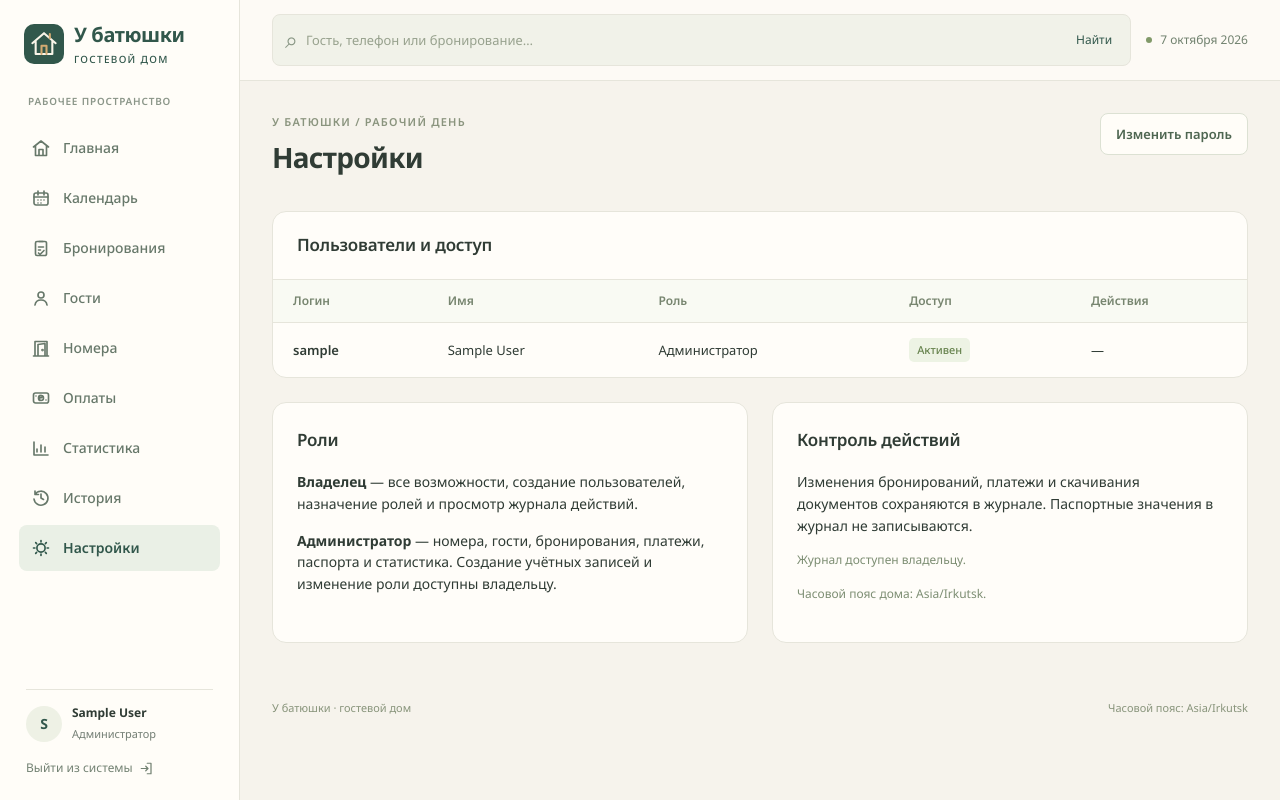
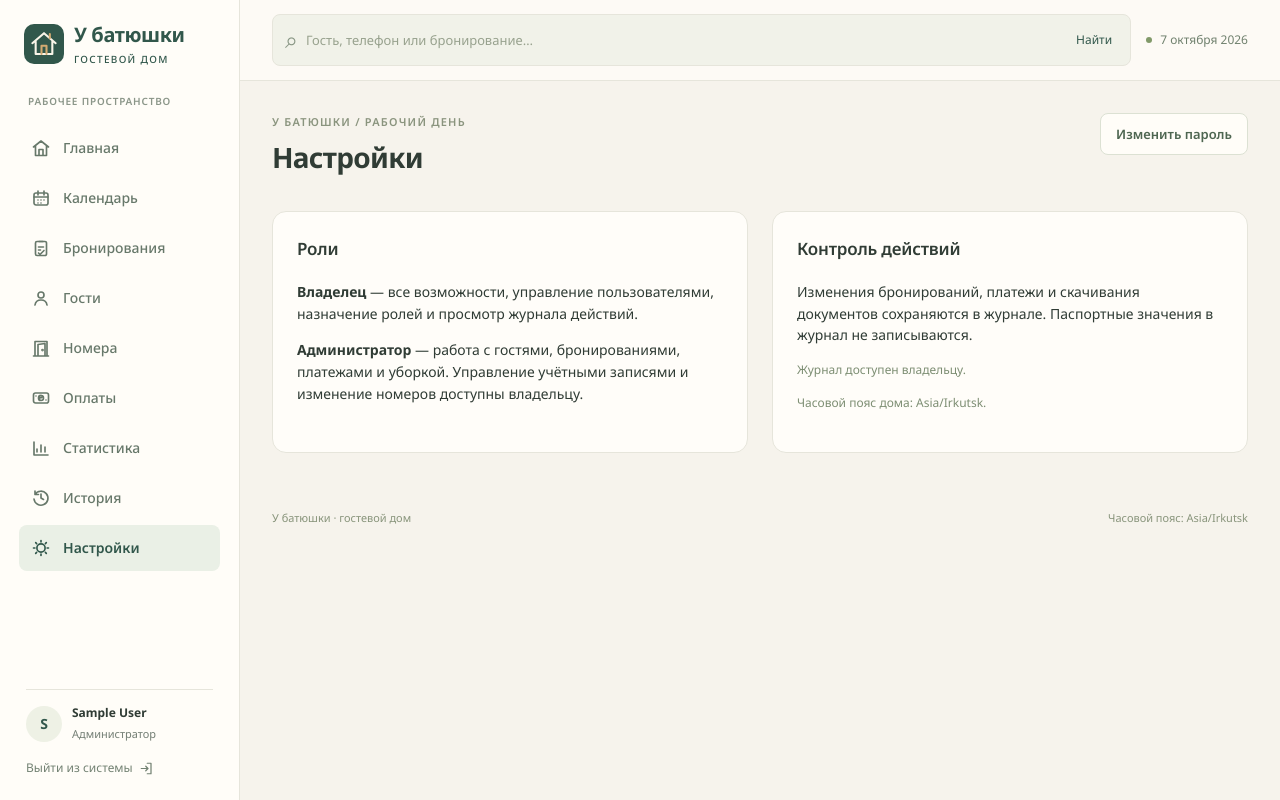
Before and after one commit to IvanCot/site_baikal, a Django app: page /settings/ in a window 1280 px wide. Run offline with Django 5.2, Linux system fonts and the light colour scheme; the visitor is signed in with stand-in values (Sample User, id 1); data comes from the database, SQL or seed files in the repository; parts of the project's set-up code (start-up, migrations or seed data) failed here and were passed over.

Commit message:
Restrict admin management and add guest deletion

```diff
--- a/hotel/urls.py
+++ b/hotel/urls.py
@@ -35,6 +35,7 @@ urlpatterns = [
     path('settings/', views.settings_page, name='settings'),
     path('settings/users/new/', views.user_edit, name='user_create'),
     path('settings/users/<int:pk>/', views.user_edit, name='user_edit'),
+    path('settings/users/<int:pk>/password/', views.user_password_reset, name='user_password_reset'),
     path('settings/password/', auth_views.PasswordChangeView.as_view(template_name='form.html', success_url='/settings/', extra_context={'title': 'Изменить пароль'}), name='password_change'),
     path('audit/', views.audit_list, name='audit'),
 ]
--- a/hotel/views.py
+++ b/hotel/views.py
@@ -4,6 +4,7 @@ from pathlib import Path
 
 from django.contrib import messages
 from django.contrib.auth.decorators import login_required
+from django.contrib.auth.forms import SetPasswordForm
 from django.core.exceptions import PermissionDenied, ValidationError
 from django.core.paginator import Paginator
 from django.db import IntegrityError, transaction
@@ -242,7 +243,7 @@ def rooms(request):
     return render(request, 'rooms.html', {'title': 'Номера', 'room_rows': [{'room': r, 'state': r.state} for r in Room.objects.all()]})
 
 
-@manager_required
+@owner_required
 def room_edit(request, pk=None):
     obj = get_object_or_404(Room, pk=pk) if pk else None
     form = RoomForm(request.POST or None, instance=obj)
@@ -275,7 +276,7 @@ def room_clean(request, pk):
     return redirect('rooms')
 
 
-@manager_required
+@owner_required
 def room_delete(request, pk):
     room = get_object_or_404(Room, pk=pk)
     if request.method == 'POST':
@@ -444,24 +445,17 @@ def document_download(request, pk):
 
 @manager_required
 def settings_page(request):
-    return render(request, 'settings.html', {'title': 'Настройки', 'users': User.objects.all().order_by('username')})
+    users = User.objects.all().order_by('username') if request.user.is_owner else User.objects.none()
+    return render(request, 'settings.html', {'title': 'Настройки', 'users': users})
 
 
-@manager_required
+@owner_required
 def user_edit(request, pk=None):
     obj = get_object_or_404(User, pk=pk) if pk else None
-    if not request.user.is_owner and (not pk or obj.role == User.Role.OWNER or obj.is_superuser):
-        raise PermissionDenied
     form = (EditUserForm if pk else CreateUserForm)(request.POST or None, instance=obj)
-    if not request.user.is_owner:
-        del form.fields['role']
     if request.method == 'POST' and form.is_valid():
         with transaction.atomic():
             managers = list(User.objects.select_for_update().filter(role='owner', is_active=True).order_by('pk'))
-            if pk:
-                current = User.objects.select_for_update().get(pk=pk)
-                if not request.user.is_owner and (current.role == User.Role.OWNER or current.is_superuser):
-                    raise PermissionDenied
             edited = form.save(commit=False)
             if pk and obj.pk == request.user.pk and (not edited.is_active or (request.user.is_owner and edited.role != 'owner')):
                 form.add_error(None, 'Нельзя отключить собственный доступ или понизить свою роль владельца.')
@@ -477,6 +471,18 @@ def user_edit(request, pk=None):
                 messages.success(request, 'Пользователь сохранён.')
                 return redirect('settings')
     return render(request, 'form.html', {'title': 'Редактировать пользователя' if pk else 'Новый пользователь', 'form': form})
+
+
+@owner_required
+def user_password_reset(request, pk):
+    user = get_object_or_404(User, pk=pk, role=User.Role.ADMIN, is_superuser=False)
+    form = SetPasswordForm(user, request.POST or None)
+    if request.method == 'POST' and form.is_valid():
+        form.save()
+        audit(request.user, 'Смена пароля пользователя', user, f'Владелец сменил пароль пользователя {user.username}.')
+        messages.success(request, f'Пароль пользователя {user.username} изменён.')
+        return redirect('settings')
+    return render(request, 'form.html', {'title': f'Новый пароль: {user.username}', 'form': form})
 
 
 @owner_required
--- a/templates/guests.html
+++ b/templates/guests.html
@@ -1 +1 @@
-{% extends 'base.html' %}{% block actions %}<a class="btn primary" href="{% url 'guest_create' %}">＋ Добавить гостя</a>{% endblock %}{% block content %}<section class="panel"><form class="filters" method="get"><label>Поиск по ФИО или телефону<input type="search" name="q" value="{{ q }}" placeholder="Имя или телефон"></label><button class="btn" type="submit">Найти</button></form><div class="table-wrap"><table><thead><tr><th>ФИО</th><th>Телефон</th><th>Электронная почта</th><th>Комментарий</th><th></th></tr></thead><tbody>{% for g in guests %}<tr><td><a class="strong" href="{% url 'guest_detail' g.pk %}">{{ g.full_name }}</a></td><td>{{ g.phone }}</td><td>{{ g.email|default:'—' }}</td><td>{{ g.comment|truncatechars:80|default:'—' }}</td><td><a class="text-link" href="{% url 'guest_edit' g.pk %}">Изменить</a></td></tr>{% empty %}<tr><td colspan="5" class="empty">Гости не найдены.</td></tr>{% endfor %}</tbody></table></div>{% include 'partials/pagination.html' with page=guests %}</section>{% endblock %}
+{% extends 'base.html' %}{% block actions %}<a class="btn primary" href="{% url 'guest_create' %}">＋ Добавить гостя</a>{% endblock %}{% block content %}<section class="panel"><form class="filters" method="get"><label>Поиск по ФИО или телефону<input type="search" name="q" value="{{ q }}" placeholder="Имя или телефон"></label><button class="btn" type="submit">Найти</button></form><div class="table-wrap"><table><thead><tr><th>ФИО</th><th>Телефон</th><th>Электронная почта</th><th>Комментарий</th><th>Действия</th></tr></thead><tbody>{% for g in guests %}<tr><td><a class="strong" href="{% url 'guest_detail' g.pk %}">{{ g.full_name }}</a></td><td>{{ g.phone }}</td><td>{{ g.email|default:'—' }}</td><td>{{ g.comment|truncatechars:80|default:'—' }}</td><td><a class="text-link" href="{% url 'guest_edit' g.pk %}">Изменить</a><form method="post" action="{% url 'guest_delete' g.pk %}" data-confirm="Удалить карточку гостя «{{ g.full_name }}»? Если у гостя есть бронирования или документы, удалить её нельзя.">{% csrf_token %}<button class="text-button debt" type="submit">Удалить</button></form></td></tr>{% empty %}<tr><td colspan="5" class="empty">Гости не найдены.</td></tr>{% endfor %}</tbody></table></div>{% include 'partials/pagination.html' with page=guests %}</section>{% endblock %}
--- a/templates/rooms.html
+++ b/templates/rooms.html
@@ -1 +1 @@
-{% extends 'base.html' %}{% load hotel_tags %}{% block actions %}{% if is_manager %}<a class="btn primary" href="{% url 'room_create' %}">＋ Добавить номер</a>{% endif %}{% endblock %}{% block content %}<div class="room-management-grid">{% for row in room_rows %}<section class="panel form-panel"><div class="room-card-top"><h2>{{ row.room.name }}</h2><span class="badge {{ row.state.0 }}">{{ row.state.1 }}</span></div><dl class="details"><div><dt>Тариф за сутки</dt><dd>{{ row.room.daily_rate|money }}</dd></div><div><dt>Кроватей</dt><dd>{{ row.room.beds }}</dd></div><div><dt>Максимум гостей</dt><dd>{{ row.room.capacity }}</dd></div><div><dt>Служебное состояние</dt><dd>{{ row.room.get_service_status_display }}</dd></div><div><dt>Включён</dt><dd>{{ row.room.active|yesno:'Да,Нет' }}</dd></div></dl>{% if is_manager %}<p class="preline muted">{{ row.room.comment|default:'Без комментария' }}</p>{% endif %}<div class="form-actions">{% if row.room.service_status == 'cleaning' %}<form method="post" action="{% url 'room_clean' row.room.pk %}">{% csrf_token %}<button class="btn primary" type="submit">Уборка завершена ✓</button></form>{% endif %}{% if is_manager %}<a class="btn" href="{% url 'room_edit' row.room.pk %}">Редактировать</a><a class="text-link debt" href="{% url 'room_delete' row.room.pk %}">Удалить</a>{% endif %}</div></section>{% empty %}<section class="panel empty">Номера ещё не добавлены.</section>{% endfor %}</div>{% endblock %}
+{% extends 'base.html' %}{% load hotel_tags %}{% block actions %}{% if is_owner %}<a class="btn primary" href="{% url 'room_create' %}">＋ Добавить номер</a>{% endif %}{% endblock %}{% block content %}<div class="room-management-grid">{% for row in room_rows %}<section class="panel form-panel"><div class="room-card-top"><h2>{{ row.room.name }}</h2><span class="badge {{ row.state.0 }}">{{ row.state.1 }}</span></div><dl class="details"><div><dt>Тариф за сутки</dt><dd>{{ row.room.daily_rate|money }}</dd></div><div><dt>Кроватей</dt><dd>{{ row.room.beds }}</dd></div><div><dt>Максимум гостей</dt><dd>{{ row.room.capacity }}</dd></div><div><dt>Служебное состояние</dt><dd>{{ row.room.get_service_status_display }}</dd></div><div><dt>Включён</dt><dd>{{ row.room.active|yesno:'Да,Нет' }}</dd></div></dl>{% if is_manager %}<p class="preline muted">{{ row.room.comment|default:'Без комментария' }}</p>{% endif %}<div class="form-actions">{% if row.room.service_status == 'cleaning' %}<form method="post" action="{% url 'room_clean' row.room.pk %}">{% csrf_token %}<button class="btn primary" type="submit">Уборка завершена ✓</button></form>{% endif %}{% if is_owner %}<a class="btn" href="{% url 'room_edit' row.room.pk %}">Редактировать</a><a class="text-link debt" href="{% url 'room_delete' row.room.pk %}">Удалить</a>{% endif %}</div></section>{% empty %}<section class="panel empty">Номера ещё не добавлены.</section>{% endfor %}</div>{% endblock %}
--- a/templates/settings.html
+++ b/templates/settings.html
@@ -1,6 +1,6 @@
 {% extends 'base.html' %}
 {% block actions %}<a class="btn" href="{% url 'password_change' %}">Изменить пароль</a>{% if is_owner %}<a class="btn primary" href="{% url 'user_create' %}">＋ Новый пользователь</a>{% endif %}{% endblock %}
-{% block content %}<section class="panel"><div class="panel-heading"><h2>Пользователи и доступ</h2></div><div class="table-wrap"><table><thead><tr><th>Логин</th><th>Имя</th><th>Роль</th><th>Доступ</th><th>Действия</th></tr></thead><tbody>
-{% for u in users %}<tr><td class="strong">{{ u.username }}</td><td>{{ u.get_full_name|default:'—' }}</td><td>{{ u.get_role_display }}</td><td><span class="badge {% if u.is_active %}free{% else %}unavailable{% endif %}">{{ u.is_active|yesno:'Активен,Отключён' }}</span></td><td>{% if is_owner or u.role == 'admin' and not u.is_superuser %}<a href="{% url 'user_edit' u.pk %}" class="text-link">Изменить</a>{% else %}—{% endif %}</td></tr>{% endfor %}
-</tbody></table></div></section><div class="two-columns"><section class="panel form-panel"><h2>Роли</h2><p><strong>Владелец</strong> — все возможности, создание пользователей, назначение ролей и просмотр журнала действий.</p><p><strong>Администратор</strong> — номера, гости, бронирования, платежи, паспорта и статистика. Создание учётных записей и изменение роли доступны владельцу.</p></section>
+{% block content %}{% if is_owner %}<section class="panel"><div class="panel-heading"><h2>Пользователи и доступ</h2></div><div class="table-wrap"><table><thead><tr><th>Логин</th><th>Имя</th><th>Роль</th><th>Доступ</th><th>Действия</th></tr></thead><tbody>
+{% for u in users %}<tr><td class="strong">{{ u.username }}</td><td>{{ u.get_full_name|default:'—' }}</td><td>{{ u.get_role_display }}</td><td><span class="badge {% if u.is_active %}free{% else %}unavailable{% endif %}">{{ u.is_active|yesno:'Активен,Отключён' }}</span></td><td><a href="{% url 'user_edit' u.pk %}" class="text-link">Изменить</a>{% if u.role == 'admin' and not u.is_superuser %} · <a href="{% url 'user_password_reset' u.pk %}" class="text-link">Сменить пароль</a>{% endif %}</td></tr>{% endfor %}
+</tbody></table></div></section>{% endif %}<div class="two-columns"><section class="panel form-panel"><h2>Роли</h2><p><strong>Владелец</strong> — все возможности, управление пользователями, назначение ролей и просмотр журнала действий.</p><p><strong>Администратор</strong> — работа с гостями, бронированиями, платежами и уборкой. Управление учётными записями и изменение номеров доступны владельцу.</p></section>
 <section class="panel form-panel"><h2>Контроль действий</h2><p>Изменения бронирований, платежи и скачивания документов сохраняются в журнале. Паспортные значения в журнал не записываются.</p>{% if is_owner %}<a class="btn" href="{% url 'audit' %}">Открыть журнал →</a>{% else %}<p class="help">Журнал доступен владельцу.</p>{% endif %}<p class="help">Часовой пояс дома: {{ house_timezone }}.</p></section></div>{% endblock %}
```
Also changed, not shown: PROJECT.md (+6 -5 lines), hotel/tests/test_management_updates.py (+35 -1 lines), hotel/tests/test_workflows.py (+2 -2 lines), README.md.
